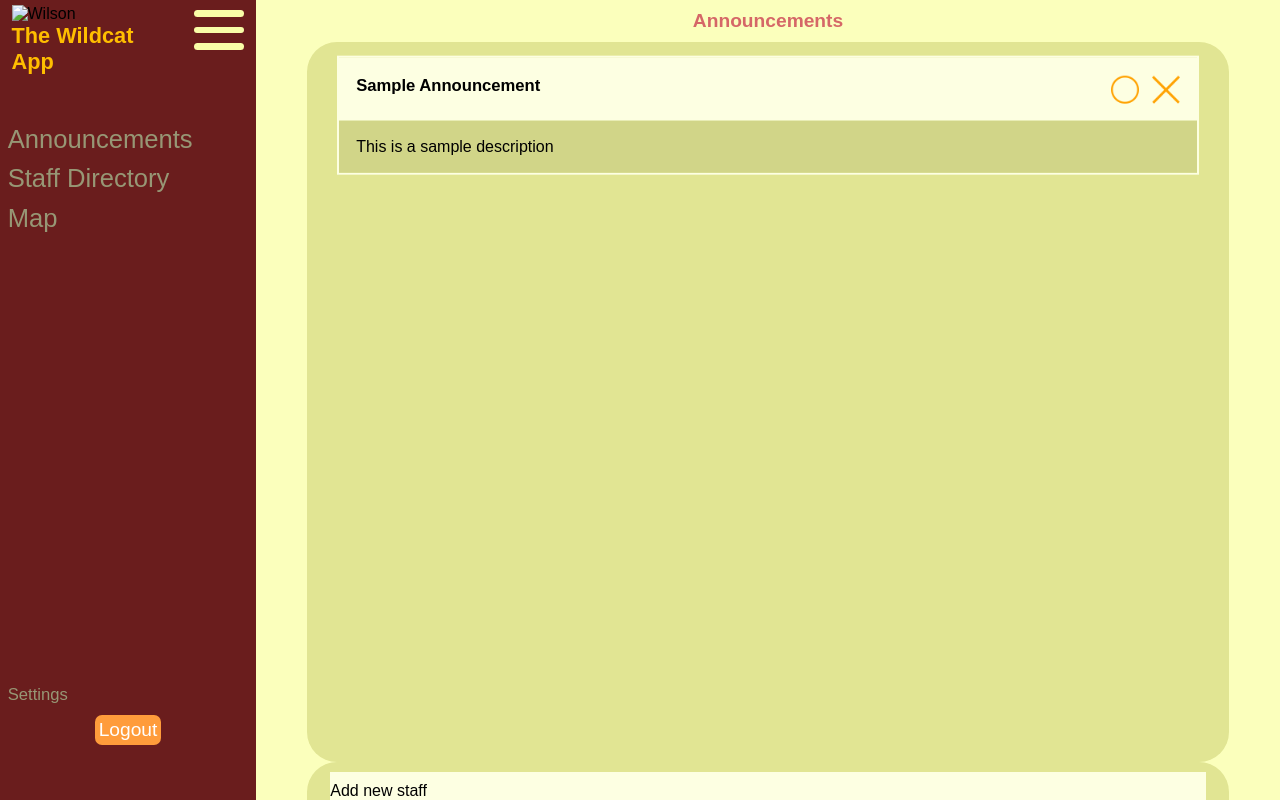
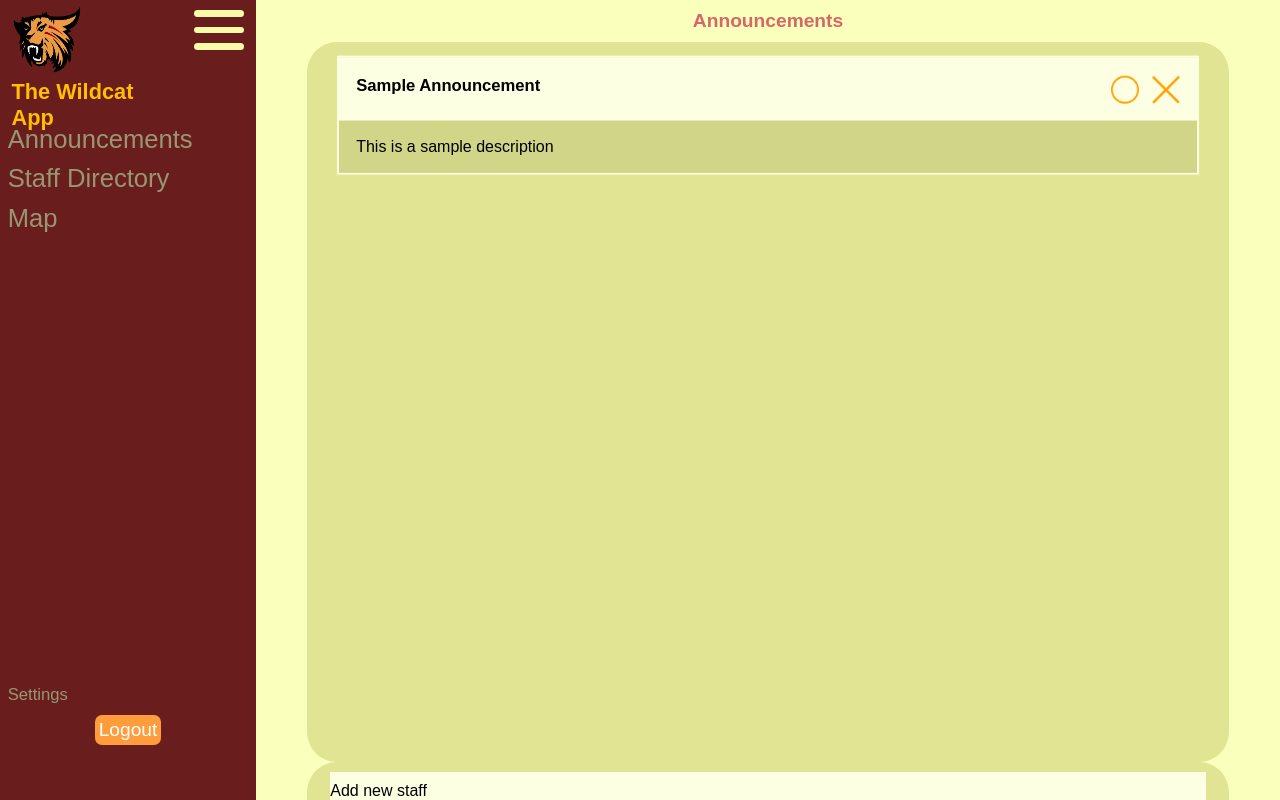
Before and after one commit to GAW-CODE/Wildcat-web, a plain HTML site: page Wildcat-web/admin.html in a window 1280 px wide. Drawn offline with Linux system fonts and the light colour scheme.

Commit message:
made a few file changes

```diff
--- a/Wildcat-web/admin.html
+++ b/Wildcat-web/admin.html
@@ -27,7 +27,7 @@
             <!--Head Infos-->
             <div id="navEx">
                 <figure id="navHeader">
-                    <img src="#" alt="Wilson">
+                    <img src="sharedAssets/Wildcat.png" alt="Wilson">
                     <figcaption>The Wildcat App</figcaption>
                 </figure>
                 <div id="navExButton" class="ex hov">
```
Also changed, not shown: Wildcat-web/index.html (+1 -1 lines), Wildcat-web/sharedAssets/Wildcat.png (renamed from Wildcat-web/Wildcat.png).
